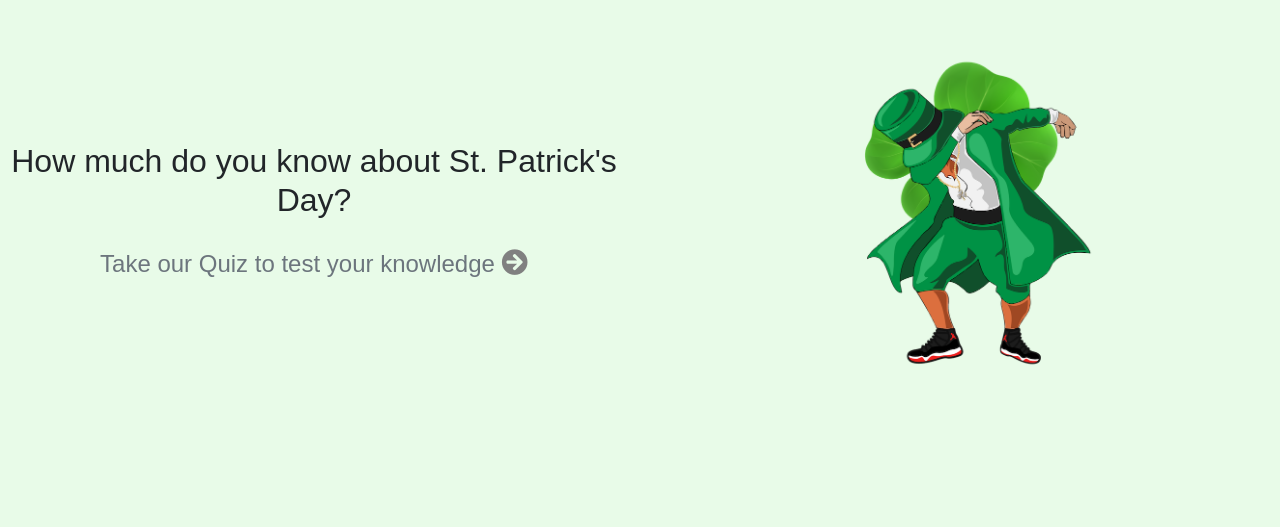
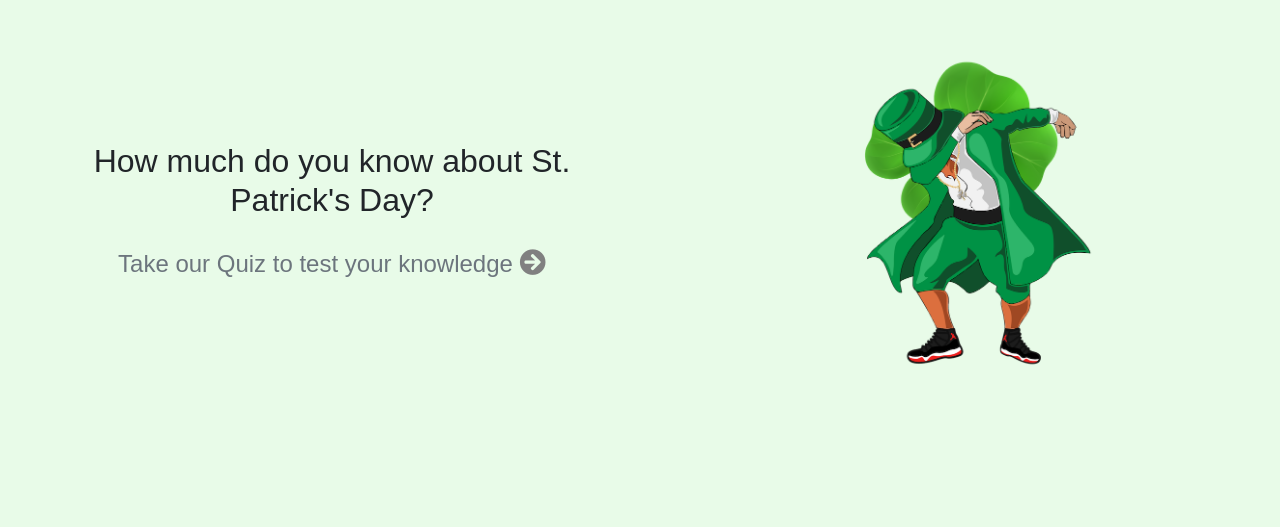
Before and after one commit to jumboduck/st-patricks-quiz, a Flask app: page / in a window 1280 px wide. Shown: the part 94-621 px from the top of the page. Run offline with Flask 2, Linux system fonts and the light colour scheme; some libraries are stand-ins or nearby versions; some web fonts are replaced.

Commit message:
adjusted spacing around text on homepage for desktop sizes

```diff
--- a/static/css/style.css
+++ b/static/css/style.css
@@ -362,6 +362,9 @@ p {
     .custom-nav {
         font-size: 22px;
     }
+    #home-text {
+        padding-left: 3rem;
+    }
 }
 
 /*---Reduce font size for cleaer/ smarter viewing on mobile devices---*/
```
